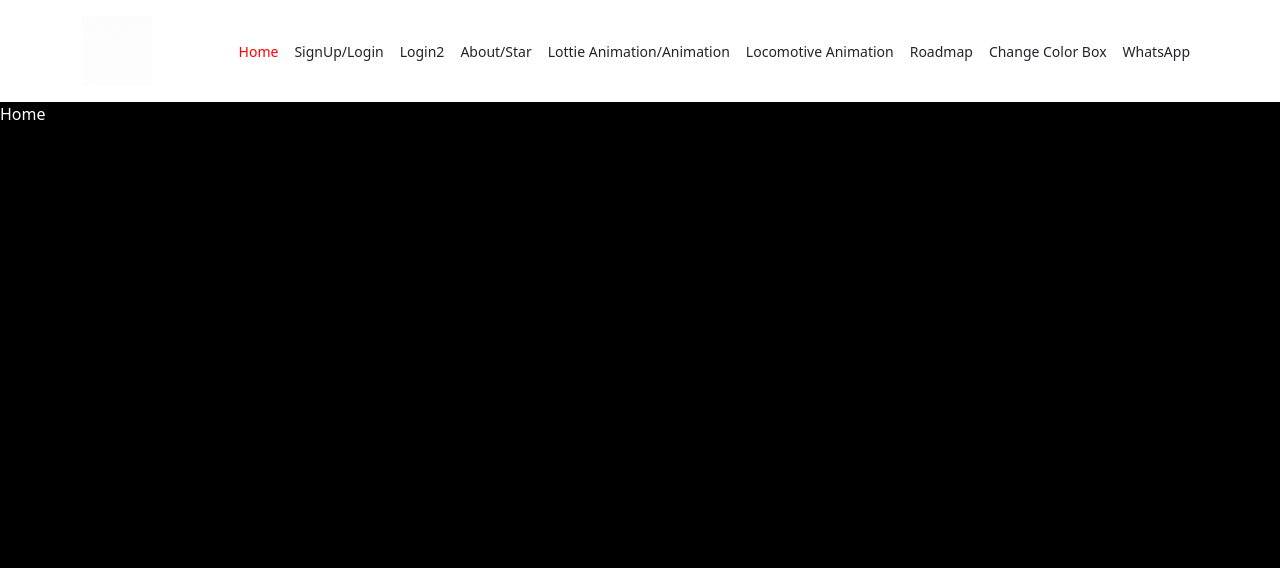
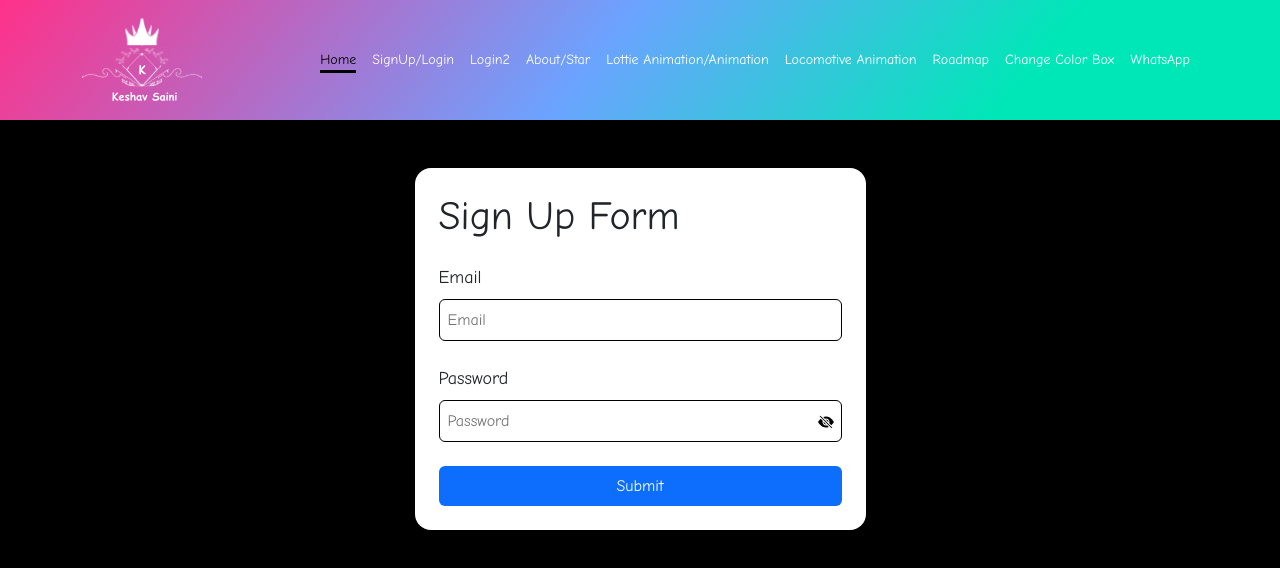
Before and after one commit to saini8686/Learn-React, a React (Create React App) app: page / in a window 1280 px wide. Shown: the top 568 px of the page. Built offline with nearby package versions, Linux system fonts and the light colour scheme; what react-locomotive-scroll would draw is missing.

Commit message:
add firebase in login

```diff
--- a/src/App.css
+++ b/src/App.css
@@ -1,10 +1,26 @@
-.active {
-    color: red
+@import url('https://fonts.googleapis.com/css2?family=Comic+Neue:wght@300;400;700&display=swap');
+
+
+.active span {
+    position: relative;
+    color: black;
+}
+
+.active span::after {
+    content: "";
+    position: absolute;
+    width: 100%;
+    height: 3px;
+    left: 0;
+    background-color: black;
+    bottom: -5px;
 }
 
 body,
 html {
     background-color: black !important;
+    font-family: 'Comic Neue', cursive;
+
     /* overflow-x: hidden; */
 }
 
@@ -1248,14 +1264,14 @@ html.has-scroll-dragging {
 }
 
 .Logo {
-    width: 70px;
+    width: 120px;
     object-fit: cover;
 }
 
 .navbar-bg {
     position: relative;
     z-index: 10;
-    background: white;
+    background: linear-gradient(129.2deg, #FF318A 0.18%, #6BA3FF 46.54%, #00E7B7 78.94%);
 }
 
 
@@ -1265,7 +1281,7 @@ html.has-scroll-dragging {
     height: 3px;
     display: block;
     margin: 4px 0px;
-    background-color: #000;
+    background-color: #fff;
     border-radius: 2px;
 }
 
--- a/src/components/Home.jsx
+++ b/src/components/Home.jsx
@@ -1,7 +1,11 @@
 import React from "react";
-
+import SignUp from "./SignUp";
 const Home = () => {
-  return <div className="text-white">Home</div>;
+  return (
+    <>
+      <SignUp />
+    </>
+  );
 };
 
 export default Home;
--- a/src/components/SignUp.jsx
+++ b/src/components/SignUp.jsx
@@ -1,31 +1,52 @@
 import React, { useState } from "react";
 import swal from "sweetalert";
+import { getAuth, createUserWithEmailAndPassword } from "firebase/auth";
 import { InVisibleEye, VisibleEye } from "./common/Icon";
+import { auth } from "../firebase";
 const SignUpFrom = () => {
   const initialValues = {
     email: "",
     password: "",
   };
-  const [formInitialValue, setFormInitialValue] = useState(initialValues);
+  const [formValue, setFormValue] = useState(initialValues);
   const [formErrors, setFormErrors] = useState(false);
+  const [Loading, setLoading] = useState(false);
   const [passwordType, setPasswordType] = useState("password");
 
-  const handleSubmit = (e) => {
+  const handleSubmit = async (e) => {
+    e.preventDefault();
     setFormErrors(true);
-    e.preventDefault();
-    const validate = ValidateEmail(formInitialValue.email);
-    if (formInitialValue.email && formInitialValue.password && validate) {
-      swal("Done", "Something went correct!", "success");
-      setFormErrors(false);
-      setFormInitialValue({
-        ...formInitialValue,
-        email: "",
-        password: "",
-      });
+
+    const validate = ValidateEmail(formValue.email);
+    if (formValue.email && formValue.password && validate) {
+      setLoading(true);
+      await createUserWithEmailAndPassword(
+        auth,
+        formValue.email,
+        formValue.password
+      )
+        .then((userCredential) => {
+          // Signed in
+          const user = userCredential.user;
+          console.log(user);
+          setLoading(false);
+          swal("Done", "Sign In Successfully!", "success");
+          setFormErrors(false);
+          setFormValue({
+            ...formValue,
+            email: "",
+            password: "",
+          });
+          // ...
+        })
+        .catch((error) => {
+          const errorMessage = error.message;
+          swal("Oops", errorMessage, "error");
+          // ..
+        });
     } else {
-      swal("Oops", "Something went wrong!", "error");
+      swal("Oops", "Please fill all the fields!", "error");
     }
-    console.log(formInitialValue, "setFormInitialValue");
   };
 
   function ValidateEmail(mail) {
@@ -58,17 +79,17 @@ const SignUpFrom = () => {
                     type="email"
                     name="email"
                     placeholder="Email"
-                    value={formInitialValue.email}
+                    value={formValue.email}
                     onChange={(e) =>
-                      setFormInitialValue({
-                        ...formInitialValue,
+                      setFormValue({
+                        ...formValue,
                         email: e.target.value,
                       })
                     }
                   />
                 </div>
                 <p className="text-danger mb-0">
-                  {formErrors && formInitialValue.email === ""
+                  {formErrors && formValue.email === ""
                     ? "Email is required"
                     : ""}
                 </p>
@@ -80,10 +101,10 @@ const SignUpFrom = () => {
                       type={passwordType}
                       name="password"
                       placeholder="Password"
-                      value={formInitialValue.password}
+                      value={formValue.password}
                       onChange={(e) =>
-                        setFormInitialValue({
-                          ...formInitialValue,
+                        setFormValue({
+                          ...formValue,
                           password: e.target.value,
                         })
                       }
@@ -103,7 +124,7 @@ const SignUpFrom = () => {
                   </div>
                 </div>
                 <p className="text-danger mb-0">
-                  {formErrors && formInitialValue.password === ""
+                  {formErrors && formValue.password === ""
                     ? "Password is required"
                     : ""}
                 </p>
@@ -113,7 +134,7 @@ const SignUpFrom = () => {
                   className="fluid bg-primary submit_btn text-white border-1 py-2 w-100 mt-3 mt-lg-4"
                   onClick={(e) => handleSubmit(e)}
                 >
-                  Submit
+                  {Loading ? "Loading..." : "Submit"}
                 </button>
               </div>
             </form>
--- a/src/components/SignUpFrom.jsx
+++ b/src/components/SignUpFrom.jsx
@@ -1,6 +1,5 @@
 import React, { useEffect, useState } from "react";
 import LoginFrom from "./LoginFrom";
-import SignUp from "./SignUp";
 
 const Home = () => {
   const initialValues = {
@@ -60,8 +59,6 @@ const Home = () => {
   };
   return (
     <>
-      {" "}
-      <SignUp />
       <div className="container my-4 my-lg-5 w-100">
         <div className="row justify-content-center">
           <div className="col-md-6 col-xl-5 col-xxl-4">
--- a/src/components/common/Header.jsx
+++ b/src/components/common/Header.jsx
@@ -1,7 +1,7 @@
 import { withRouter } from "react-router-dom";
 import { useState } from "react";
 import SiderBar from "./SiderBar";
-import Logo from "../image/keshav saini (11).gif";
+import Logo from "../image/logo.svg";
 const Headers = ({ history }) => {
   const pathname = window.location.pathname;
   const [active, setActive] = useState(pathname);
@@ -12,7 +12,14 @@ const Headers = ({ history }) => {
         <div className="container d-flex  align-items-center justify-content-between  position-relative z-index-100">
           <div>
             <span>
-              <img className="Logo" src={Logo} alt="logo" />
+              <img
+                onClick={() => {
+                  history.push("/");
+                }}
+                className="Logo cursor-pointer"
+                src={Logo}
+                alt="logo"
+              />
             </span>
           </div>
           <div className="d-none d-xl-block">
@@ -23,10 +30,10 @@ const Headers = ({ history }) => {
                   setActive("/");
                 }}
                 className={`${
-                  active === "/" ? "active" : ""
+                  active === "/" ? "active" : "text-white"
                 }  mx-2 cursor-pointer navbar-text`}
               >
-                Home
+                <span>Home</span>
               </li>
               <li
                 onClick={() => {
@@ -34,10 +41,10 @@ const Headers = ({ history }) => {
                   setActive("/signup");
                 }}
                 className={`${
-                  active === "/signup" ? "active" : ""
+                  active === "/signup" ? "active" : "text-white"
                 } mx-2 cursor-pointer navbar-text`}
               >
-                SignUp/Login
+                <span> SignUp/Login</span>
               </li>
               <li
                 onClick={() => {
@@ -45,10 +52,10 @@ const Headers = ({ history }) => {
                   setActive("/loginsecond");
                 }}
                 className={`${
-                  active === "/loginsecond" ? "active" : ""
+                  active === "/loginsecond" ? "active" : "text-white"
                 } mx-2 cursor-pointer navbar-text`}
               >
-                Login2
+                <span>Login2</span>
               </li>
               <li
                 onClick={() => {
@@ -56,10 +63,10 @@ const Headers = ({ history }) => {
                   setActive("/star");
                 }}
                 className={`${
-                  active === "/star" ? "active" : ""
+                  active === "/star" ? "active" : "text-white"
                 } mx-2 cursor-pointer navbar-text`}
               >
-                About/Star
+                <span> About/Star</span>
               </li>
               <li
                 onClick={() => {
@@ -67,10 +74,10 @@ const Headers = ({ history }) => {
                   setActive("/lottie");
                 }}
                 className={`${
-                  active === "/lottie" ? "active" : ""
+                  active === "/lottie" ? "active" : "text-white"
                 } mx-2 cursor-pointer navbar-text`}
               >
-                Lottie Animation/Animation
+                <span> Lottie Animation/Animation</span>
               </li>
               <li
                 onClick={() => {
@@ -78,10 +85,10 @@ const Headers = ({ history }) => {
                   setActive("/locomotive");
                 }}
                 className={`${
-                  active === "/locomotive" ? "active" : ""
+                  active === "/locomotive" ? "active" : "text-white"
                 } mx-2 cursor-pointer navbar-text`}
               >
-                Locomotive Animation
+                <span> Locomotive Animation</span>
               </li>
               <li
                 onClick={() => {
@@ -89,10 +96,10 @@ const Headers = ({ history }) => {
                   setActive("/roadmap");
                 }}
                 className={`${
-                  active === "/roadmap" ? "active" : ""
+                  active === "/roadmap" ? "active" : "text-white"
                 } mx-2 cursor-pointer navbar-text`}
               >
-                Roadmap
+                <span>Roadmap</span>
               </li>
               <li
                 onClick={() => {
@@ -100,10 +107,10 @@ const Headers = ({ history }) => {
                   setActive("/changecolor");
                 }}
                 className={`${
-                  active === "/changecolor" ? "active" : ""
+                  active === "/changecolor" ? "active" : "text-white"
                 } mx-2 cursor-pointer navbar-text`}
               >
-                Change Color Box
+                <span>Change Color Box</span>
               </li>
               <li
                 onClick={() => {
@@ -111,11 +118,11 @@ const Headers = ({ history }) => {
                   setActive("/whatsapp");
                 }}
                 className={`${
-                  active === "/whatsapp" ? "active" : ""
+                  active === "/whatsapp" ? "active" : "text-white"
                 } mx-2 cursor-pointer navbar-text`}
               >
-                WhatsApp
-              </li>{" "}
+                <span>WhatsApp</span>
+              </li>
             </ul>
           </div>
           <div className="d-xl-none">
--- a/src/components/common/SiderBar.jsx
+++ b/src/components/common/SiderBar.jsx
@@ -36,7 +36,7 @@ const SiderBar = ({ pathname, active, setActive, history }) => {
                 active === "/" ? "active" : ""
               }  mx-2 cursor-pointer navbar-text`}
             >
-              Home
+              <span>Home</span>
             </li>
             <li
               onClick={() => {
@@ -48,7 +48,7 @@ const SiderBar = ({ pathname, active, setActive, history }) => {
                 active === "/signup" ? "active" : ""
               } mx-2 cursor-pointer navbar-text`}
             >
-              SignUp/Login
+              <span> SignUp/Login</span>
             </li>
             <li
               onClick={() => {
@@ -60,7 +60,7 @@ const SiderBar = ({ pathname, active, setActive, history }) => {
                 active === "/loginsecond" ? "active" : ""
               } mx-2 cursor-pointer navbar-text`}
             >
-              Login2
+              <span>Login2</span>
             </li>
             <li
               onClick={() => {
@@ -72,7 +72,7 @@ const SiderBar = ({ pathname, active, setActive, history }) => {
                 active === "/star" ? "active" : ""
               } mx-2 cursor-pointer navbar-text`}
             >
-              About/Star
+              <span> About/Star</span>
             </li>
             <li
               onClick={() => {
@@ -84,7 +84,7 @@ const SiderBar = ({ pathname, active, setActive, history }) => {
                 active === "/lottie" ? "active" : ""
               } mx-2 cursor-pointer navbar-text`}
             >
-              Lottie Animation/Animation
+              <span> Lottie Animation/Animation</span>
             </li>
             <li
               onClick={() => {
@@ -96,7 +96,7 @@ const SiderBar = ({ pathname, active, setActive, history }) => {
                 active === "/locomotive" ? "active" : ""
               } mx-2 cursor-pointer navbar-text`}
             >
-              Locomotive Animation
+              <span> Locomotive Animation</span>
             </li>
             <li
               onClick={() => {
@@ -108,7 +108,7 @@ const SiderBar = ({ pathname, active, setActive, history }) => {
                 active === "/roadmap" ? "active" : ""
               } mx-2 cursor-pointer navbar-text`}
             >
-              Roadmap
+              <span>Roadmap</span>
             </li>
             <li
               onClick={() => {
@@ -120,7 +120,7 @@ const SiderBar = ({ pathname, active, setActive, history }) => {
                 active === "/changecolor" ? "active" : ""
               } mx-2 cursor-pointer navbar-text`}
             >
-              Change Color Box
+              <span> Change Color Box</span>
             </li>
             <li
               onClick={() => {
@@ -132,8 +132,8 @@ const SiderBar = ({ pathname, active, setActive, history }) => {
                 active === "/whatsapp" ? "active" : ""
               } mx-2 cursor-pointer navbar-text`}
             >
-              WhatsApp
-            </li>{" "}
+              <span>WhatsApp</span>
+            </li>
           </ul>
         </Offcanvas.Body>
       </Offcanvas>
--- /dev/null
+++ b/src/firebase.js
@@ -0,0 +1,23 @@
+// Import the functions you need from the SDKs you need
+import { initializeApp } from "firebase/app";
+import { getAuth } from "firebase/auth";
+
+// TODO: Add SDKs for Firebase products that you want to use
+// https://firebase.google.com/docs/web/setup#available-libraries
+
+// Your web app's Firebase configuration
+const firebaseConfig = {
+  apiKey: "AIzaSyBQftnOXS2vkJVl4Rxp6G-GxlIpiMj5bp0",
+  authDomain: "learn-react-00.firebaseapp.com",
+  databaseURL: "https://learn-react-00-default-rtdb.firebaseio.com",
+  projectId: "learn-react-00",
+  storageBucket: "learn-react-00.appspot.com",
+  messagingSenderId: "465292536466",
+  appId: "1:465292536466:web:975e4aae0fb8069efa944b",
+};
+
+// Initialize Firebase
+const app = initializeApp(firebaseConfig);
+const auth = getAuth(app);
+
+export { auth };
```
Also changed, not shown: src/components/image/logo.svg (added).
